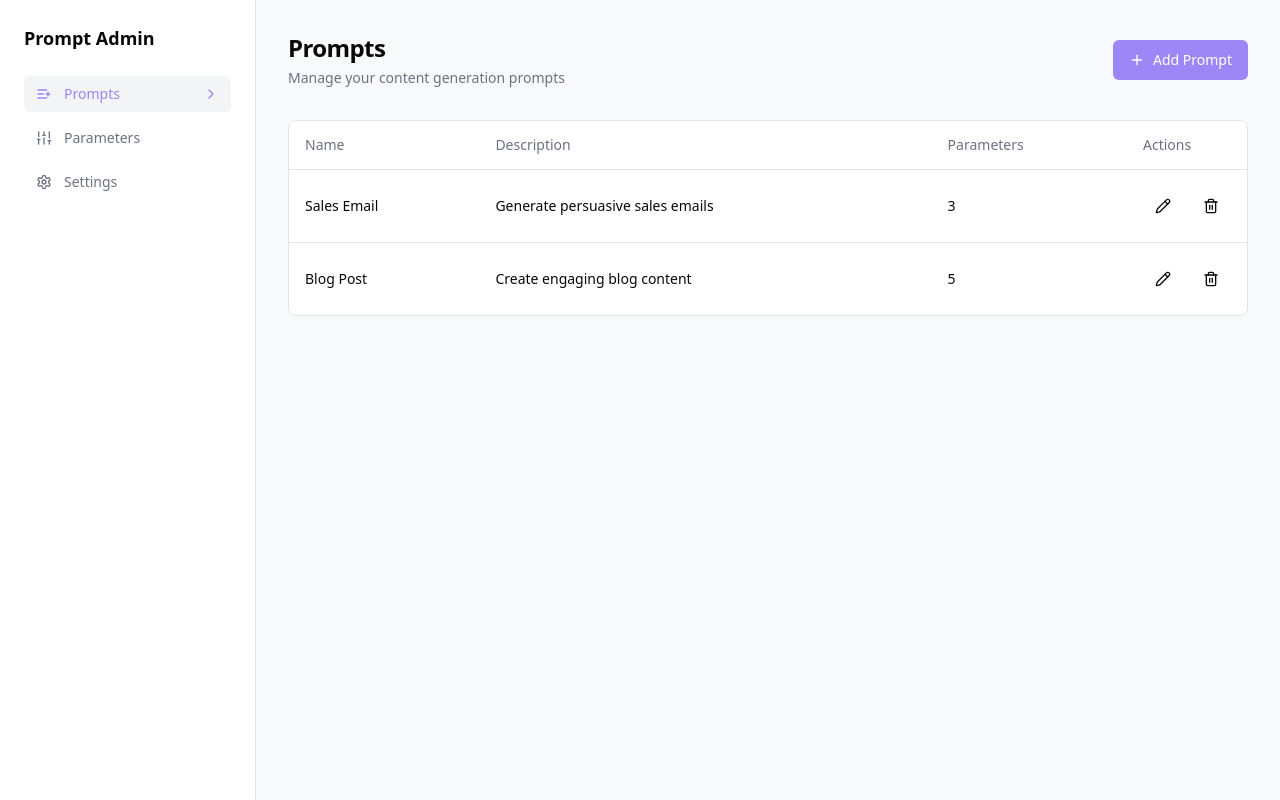
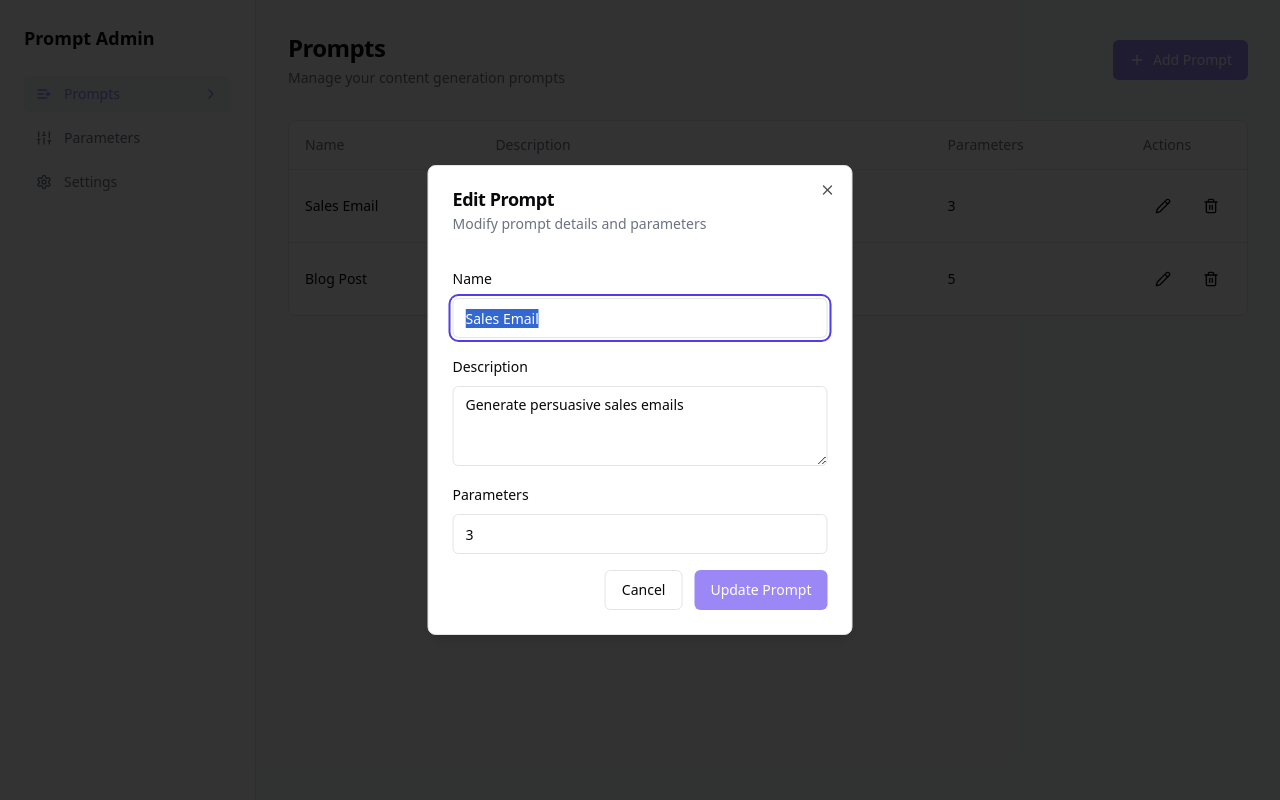
Before and after one commit to adamjsorensen/promptology-admin, a React (Vite) app: page / in a window 1280 px wide. Both pictures are taken after a click on the button 1163 px from the left and 205 px from the top of the page. Built offline with nearby package versions, Linux system fonts and the light colour scheme.

Commit message:
Add prompt editing
Allow editing of existing prompts to add parameters.

```diff
--- a/src/pages/Index.tsx
+++ b/src/pages/Index.tsx
@@ -47,11 +47,13 @@ const SAMPLE_PROMPTS: Prompt[] = [
 
 export default function Index() {
   const [isOpen, setIsOpen] = useState(false);
+  const [isEditOpen, setIsEditOpen] = useState(false);
   const [prompts, setPrompts] = useState<Prompt[]>(SAMPLE_PROMPTS);
   const [newPrompt, setNewPrompt] = useState({
     name: "",
     description: "",
   });
+  const [editingPrompt, setEditingPrompt] = useState<Prompt | null>(null);
 
   const handleCreatePrompt = () => {
     if (newPrompt.name.trim() === "") {
@@ -75,6 +77,27 @@ export default function Index() {
     setNewPrompt({ name: "", description: "" });
     setIsOpen(false);
     toast.success("Prompt created successfully");
+  };
+
+  const handleEditPrompt = () => {
+    if (!editingPrompt) return;
+
+    if (editingPrompt.name.trim() === "") {
+      toast.error("Prompt name cannot be empty");
+      return;
+    }
+
+    if (editingPrompt.description.trim() === "") {
+      toast.error("Prompt description cannot be empty");
+      return;
+    }
+
+    setPrompts(prompts.map(prompt =>
+      prompt.id === editingPrompt.id ? editingPrompt : prompt
+    ));
+    setEditingPrompt(null);
+    setIsEditOpen(false);
+    toast.success("Prompt updated successfully");
   };
 
   const handleDeletePrompt = (id: number) => {
@@ -159,7 +182,14 @@ export default function Index() {
                 <TableCell>{prompt.parameters}</TableCell>
                 <TableCell>
                   <div className="flex gap-2">
-                    <Button size="icon" variant="ghost">
+                    <Button
+                      size="icon"
+                      variant="ghost"
+                      onClick={() => {
+                        setEditingPrompt(prompt);
+                        setIsEditOpen(true);
+                      }}
+                    >
                       <Pencil className="w-4 h-4" />
                     </Button>
                     <Button
@@ -176,6 +206,68 @@ export default function Index() {
           </TableBody>
         </Table>
       </div>
+
+      <Dialog open={isEditOpen} onOpenChange={setIsEditOpen}>
+        <DialogContent className="sm:max-w-[425px]">
+          <DialogHeader>
+            <DialogTitle>Edit Prompt</DialogTitle>
+            <DialogDescription>
+              Modify prompt details and parameters
+            </DialogDescription>
+          </DialogHeader>
+          {editingPrompt && (
+            <div className="space-y-4 pt-4">
+              <div className="space-y-2">
+                <Label htmlFor="edit-name">Name</Label>
+                <Input
+                  id="edit-name"
+                  value={editingPrompt.name}
+                  onChange={(e) => setEditingPrompt({
+                    ...editingPrompt,
+                    name: e.target.value
+                  })}
+                />
+              </div>
+              <div className="space-y-2">
+                <Label htmlFor="edit-description">Description</Label>
+                <Textarea
+                  id="edit-description"
+                  value={editingPrompt.description}
+                  onChange={(e) => setEditingPrompt({
+                    ...editingPrompt,
+                    description: e.target.value
+                  })}
+                />
+              </div>
+              <div className="space-y-2">
+                <Label htmlFor="edit-parameters">Parameters</Label>
+                <Input
+                  id="edit-parameters"
+                  type="number"
+                  min="0"
+                  value={editingPrompt.parameters}
+                  onChange={(e) => setEditingPrompt({
+                    ...editingPrompt,
+                    parameters: parseInt(e.target.value) || 0
+                  })}
+                />
+              </div>
+              <div className="flex justify-end gap-3">
+                <Button
+                  variant="outline"
+                  onClick={() => {
+                    setIsEditOpen(false);
+                    setEditingPrompt(null);
+                  }}
+                >
+                  Cancel
+                </Button>
+                <Button onClick={handleEditPrompt}>Update Prompt</Button>
+              </div>
+            </div>
+          )}
+        </DialogContent>
+      </Dialog>
     </div>
   );
 }
```
